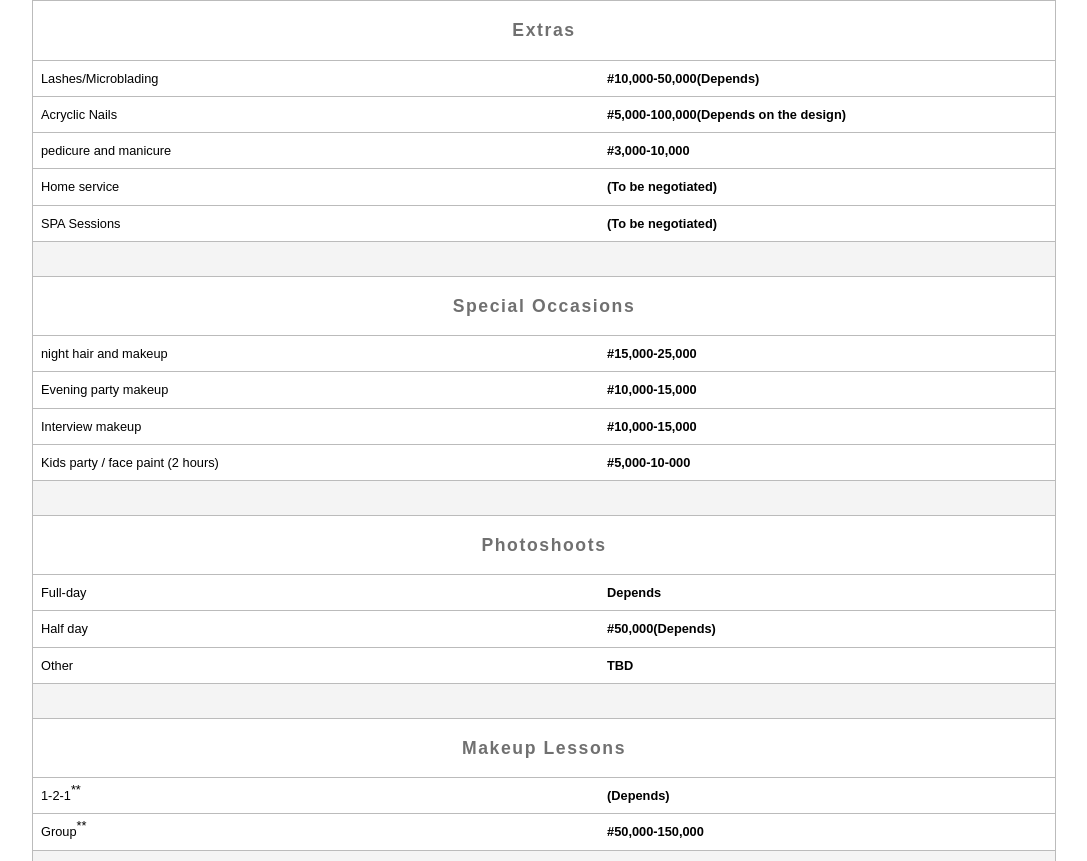
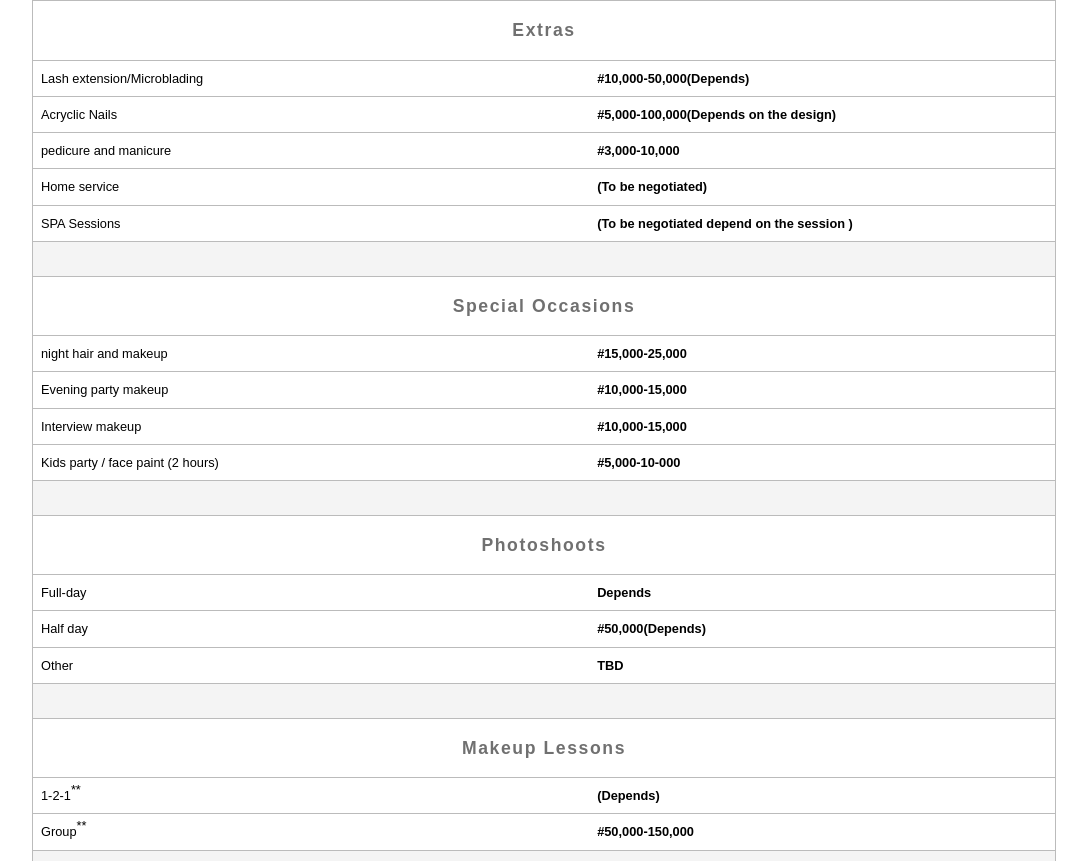
Before and after one commit to Dunsin1/Oyes_Palace_Beauty_Salon, a plain HTML site: page rates.html in a window 1280 px wide. Shown: the part 1029-1890 px from the top of the page, without its empty margins (96-1183 px from the left). Drawn offline with Linux system fonts and the light colour scheme; a web font is replaced by a local one.

Commit message:
newupdate

```diff
--- a/rates.html
+++ b/rates.html
@@ -193,7 +193,7 @@
           </th>
         </tr>
         <tr>
-          <td class="r-border-remove f-1">Lashes/Microblading</td>
+          <td class="r-border-remove f-1">Lash extension/Microblading</td>
           <td class="f-1">#10,000-50,000(Depends)</td>
         </tr>
         <tr>
@@ -210,7 +210,7 @@
         </tr>
         <tr>
           <td class="r-border-remove f-1">SPA Sessions</td>
-          <td class="f-1">(To be negotiated)</td>
+          <td class="f-1">(To be negotiated depend on the session )</td>
         </tr>
         <tr class="divider-grey">
           <td colspan="2">&nbsp;</td>
```
Also changed, not shown: index.html (+1 -1 lines).
